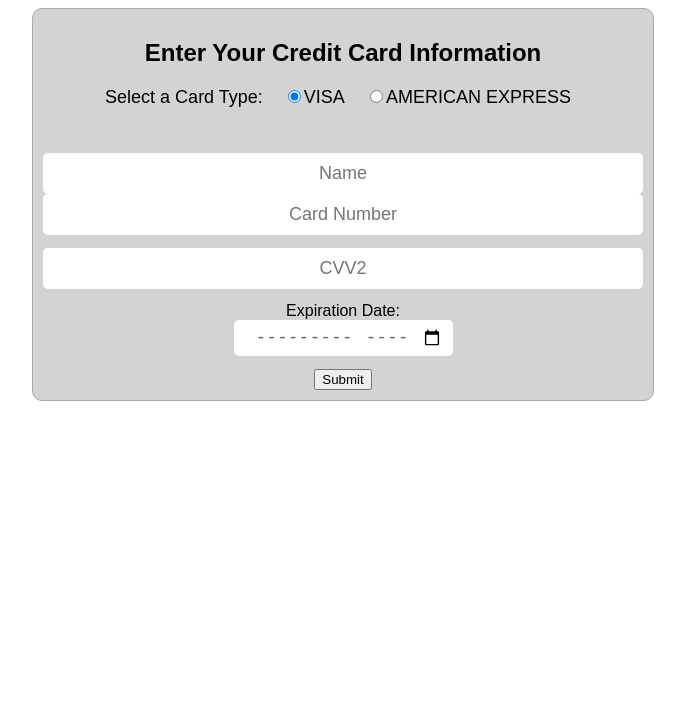
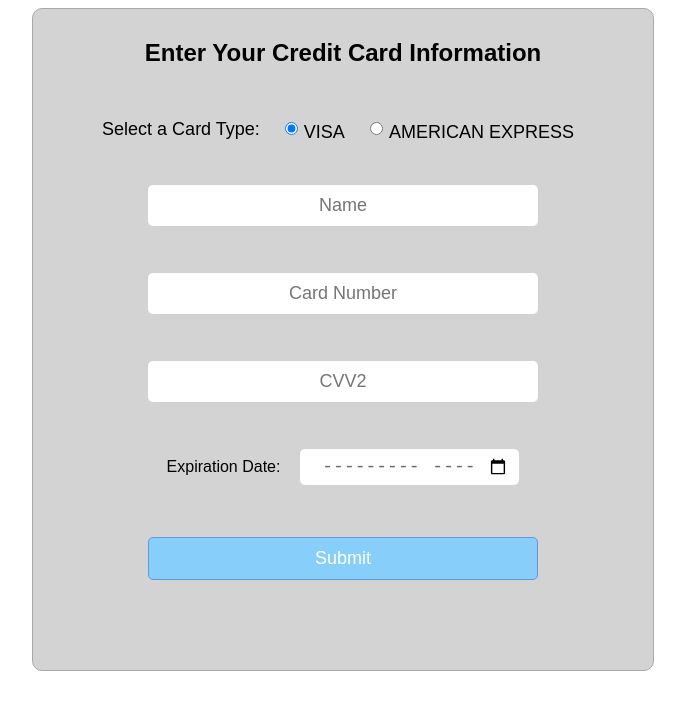
Before and after one commit to nickdaniele/Affirm-Take-Home-Challenge, a React app: page / in a window 1280 px wide. Shown: the top 710 px of the page, without its empty margins (297-982 px from the left). Built offline with nearby package versions, Linux system fonts and the light colour scheme.

Commit message:
Updated React Component for styling.

```diff
--- a/src/components/form_payment/main.jsx
+++ b/src/components/form_payment/main.jsx
@@ -78,22 +78,22 @@
     switch(fieldName) {
       case 'number':
         regex = /^4[0-9]{3}-[0-9]{4}-[0-9]{4}$/;
-        errorMsg = 'Number must start with "4" and match the pattern "xxxx-xxxx-xxxx"';
+        errorMsg = 'Must start with "4" and match pattern "xxxx-xxxx-xxxx"';
 
         if (card === 'amex') {
           regex = /^34|37[0-9]{2}-[0-9]{6}-[0-9]{5}$/;
-          errorMsg = 'Number must start with "34 of "37" and match the pattern "xxxx-xxxxxx-xxxxx"';
+          errorMsg = 'Must start with "34 or "37" and match pattern "xxxx-xxxxxx-xxxxx"';
         }
 
         fieldValid = regex.test(value);
         errors.number = fieldValid ? '' : errorMsg;
         break;
       case 'cvv':
-        regex = /[a-z,A-Z,0-9]{3}$/;
+        regex = /^[a-z,A-Z,0-9]{3}$/;
         errorMsg = 'CVV must contain 3 characters.';
 
         if (card === 'amex') {
-          regex = /[a-z,A-Z,0-9]{4}$/;
+          regex = /^[a-z,A-Z,0-9]{4}$/;
           errorMsg = 'CVV must contain 4 characters.';
         }
 
@@ -120,40 +120,51 @@
     let submittedText;
 
     if (submitted) {
-      console.log('yuuup');
-      submittedText = <p className="complete">{'Credit Card Information submitted'}</p>;
+      submittedText = <p className="complete">{'Credit Card Information submitted!!!'}</p>;
     }
 
     return (
       <div className="form-wrapper">
         <div className="form">
-          <h1>Enter Your Credit Card Information</h1>
+          <h1 className="form-header">Enter Your Credit Card Information</h1>
           <form onSubmit={this.handleSubmit}>
             <div className="card-type">
               <div className="card-type-label">Select a Card Type:</div>
               <div className="radio">
                 <label>
                   <input onChange={this.handleUserInput} type="radio" name="card" value="visa" checked={card === 'visa'} />
-                  VISA
+                  <div className="card-name">VISA</div>
                 </label>
               </div>
               <div className="radio">
                 <label>
                   <input onChange={this.handleUserInput} type="radio" name="card" value="amex" checked={card === 'amex'} />
-                  AMERICAN EXPRESS
+                  <div className="card-name">AMERICAN EXPRESS</div>
                 </label>
               </div>
             </div>
+            <div className="field-wrapper">
+              <div className="input-wrapper">
                 <input onChange={this.handleUserInput} type="text" id="name" name="name" placeholder="Name" value={name} required />
+              </div>
+              <div className="input-wrapper">
                 <input onChange={this.handleUserInput} type="text" id="number" name="number" placeholder="Card Number" value={number} required />
                 <p className="error">{errors.number}</p>
+              </div>
+              <div className="input-wrapper">
                 <input onChange={this.handleUserInput} type="text" id="cvv" name="cvv" placeholder="CVV2" value={cvv} required />
                 <p className="error">{errors.cvv}</p>
-            <div>Expiration Date: </div>
+              </div>
+              <div className="input-wrapper">
+                <label className='date-label'>Expiration Date:</label>
                 <input onChange={this.handleUserInput} type="month" id="expDate" name="expDate" value={expDate} required />
-            <p className="error">{errors.expDate}</p>
-            <button type="submit">Submit</button>
+                <p className="error expDate-error">{errors.expDate}</p>
+              </div>
+              <div className="submit-wrapper">
+                <button className="submit-button" type="submit">Submit</button>
                 {submittedText}
+              </div>
+            </div>
           </form>
         </div>
       </div>
```
Lines whose indentation alone changed are shown as unchanged.
